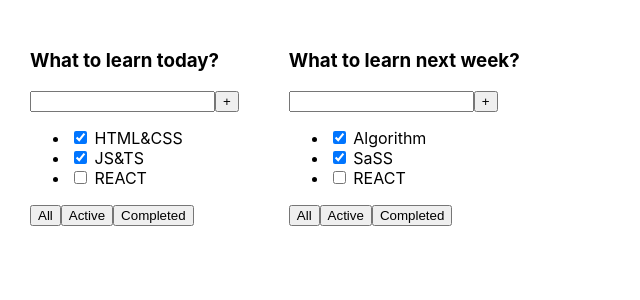
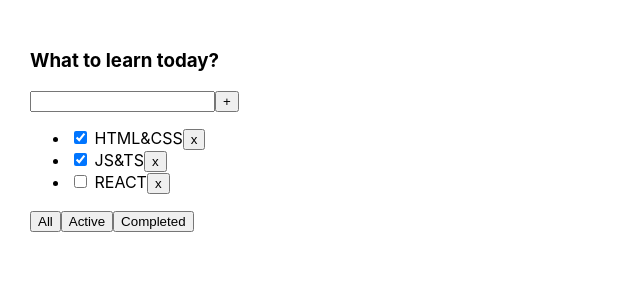
Before and after one commit to amnesia322/todolist-ts-01, a React (Create React App) app: page / in a window 1280 px wide. Shown: the top 300 px of the page, without its empty margins (0-640 px from the left). Built offline with nearby package versions, Linux system fonts and the light colour scheme.

Commit message:
lesson 2. add hooks, onClick buttons

```diff
--- a/src/App.tsx
+++ b/src/App.tsx
@@ -1,28 +1,47 @@
-import React from 'react';
+import React, {useState} from 'react';
 import './App.css';
 import ToDoList, {TaskType} from "./ToDoList";
 
+export type FilterType = "all" | "active" | "completed";
+
 function App() {
     //BLL:
-    const toDoListTitle_1: string = "What to learn today?";
-    const toDoListTitle_2: string = "What to learn next week?";
-    const tasks_1: Array<TaskType> = [
+
+
+    const toDoListTitle: string = "What to learn today?";
+
+    const [tasks, setTasks] = useState<Array<TaskType>>([
         {id: 1, title: "HTML&CSS", isDone: true},
         {id: 2, title: "JS&TS", isDone: true},
         {id: 3, title: "REACT", isDone: false},
-    ]
+    ])
 
-    const tasks_2: Array<TaskType> = [
-        {id: 1, title: "Algorithm", isDone: true},
-        {id: 2, title: "SaSS", isDone: true},
-        {id: 3, title: "REACT", isDone: false},
-    ]
+    const [filter, setFilter] = useState<FilterType>("all")
+
+
+
+    let tasksForTodolist = tasks;
+    if (filter === "active") {
+        tasksForTodolist = tasks.filter(t => !t.isDone)
+    }
+    if (filter === "completed") {
+        tasksForTodolist = tasks.filter(t => t.isDone)
+    }
+
+    const changeFilter = (filter: FilterType) => {
+        setFilter(filter)
+    }
+
+    const removeTask = (taskID: number) => {
+
+        setTasks(tasks.filter(t => t.id !== taskID));
+    }
+
 
     //UI
     return (
         <div className="App">
-            <ToDoList title={toDoListTitle_1} tasks={tasks_1}/>
-            <ToDoList title={toDoListTitle_2} tasks={tasks_2}/>
+            <ToDoList title={toDoListTitle} tasks={tasksForTodolist} removeTask={removeTask} changeFilter={changeFilter}/>
         </div>
     );
 }
--- a/src/ToDoList.tsx
+++ b/src/ToDoList.tsx
@@ -1,4 +1,5 @@
 import React from 'react';
+import {FilterType} from "./App";
 
 export type TaskType = {
     id: number
@@ -6,12 +7,24 @@ export type TaskType = {
     isDone: boolean
 }
 
+
+
 type ToDoListPropsType = {
     title: string
     tasks: Array<TaskType>
+    removeTask: (taskID: number) => void;
+    changeFilter: (filter: FilterType) => void
 }
 
 const ToDoList = (props: ToDoListPropsType) => {
+    const taskItem = props.tasks.map(t => {
+        return (
+            <li key={t.id}><input type="checkbox" checked={t.isDone}/> <span>{t.title}</span><button onClick={ () => {
+                props.removeTask(t.id)
+            } }>x</button></li>
+
+        )
+    })
     return (
         <div>
             <h3>{props.title}</h3>
@@ -20,14 +33,12 @@ const ToDoList = (props: ToDoListPropsType) => {
                 <button>+</button>
             </div>
             <ul>
-                <li key={props.tasks[0].id}><input type="checkbox" checked={props.tasks[0].isDone}/> <span>{props.tasks[0].title}</span></li>
-                <li key={props.tasks[1].id}><input type="checkbox" checked={props.tasks[1].isDone}/> <span>{props.tasks[1].title}</span></li>
-                <li key={props.tasks[2].id}><input type="checkbox" checked={props.tasks[2].isDone}/> <span>{props.tasks[2].title}</span></li>
+                {taskItem}
             </ul>
             <div>
-                <button>All</button>
-                <button>Active</button>
-                <button>Completed</button>
+                <button onClick={() => {props.changeFilter("all")}}>All</button>
+                <button onClick={() => {props.changeFilter("active")}}>Active</button>
+                <button onClick={() => {props.changeFilter("completed")}}>Completed</button>
             </div>
         </div>
     );
```
